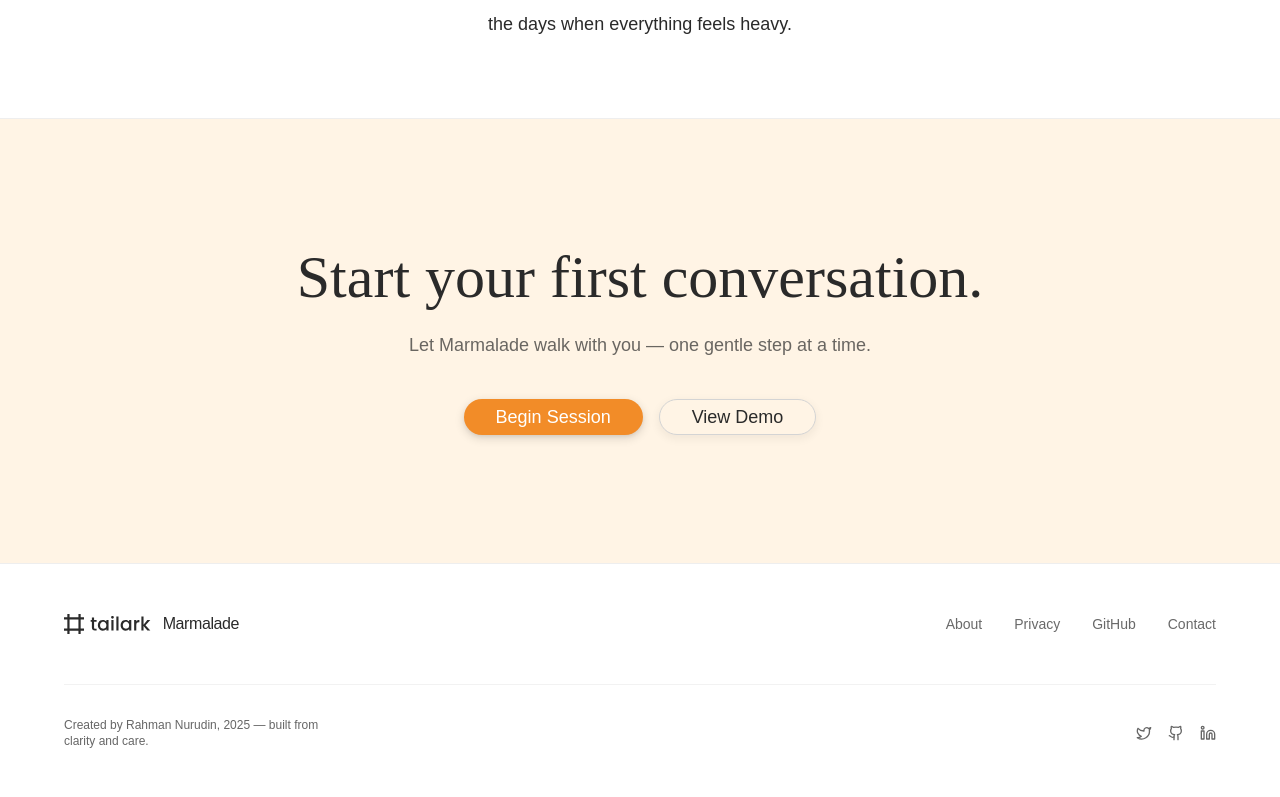
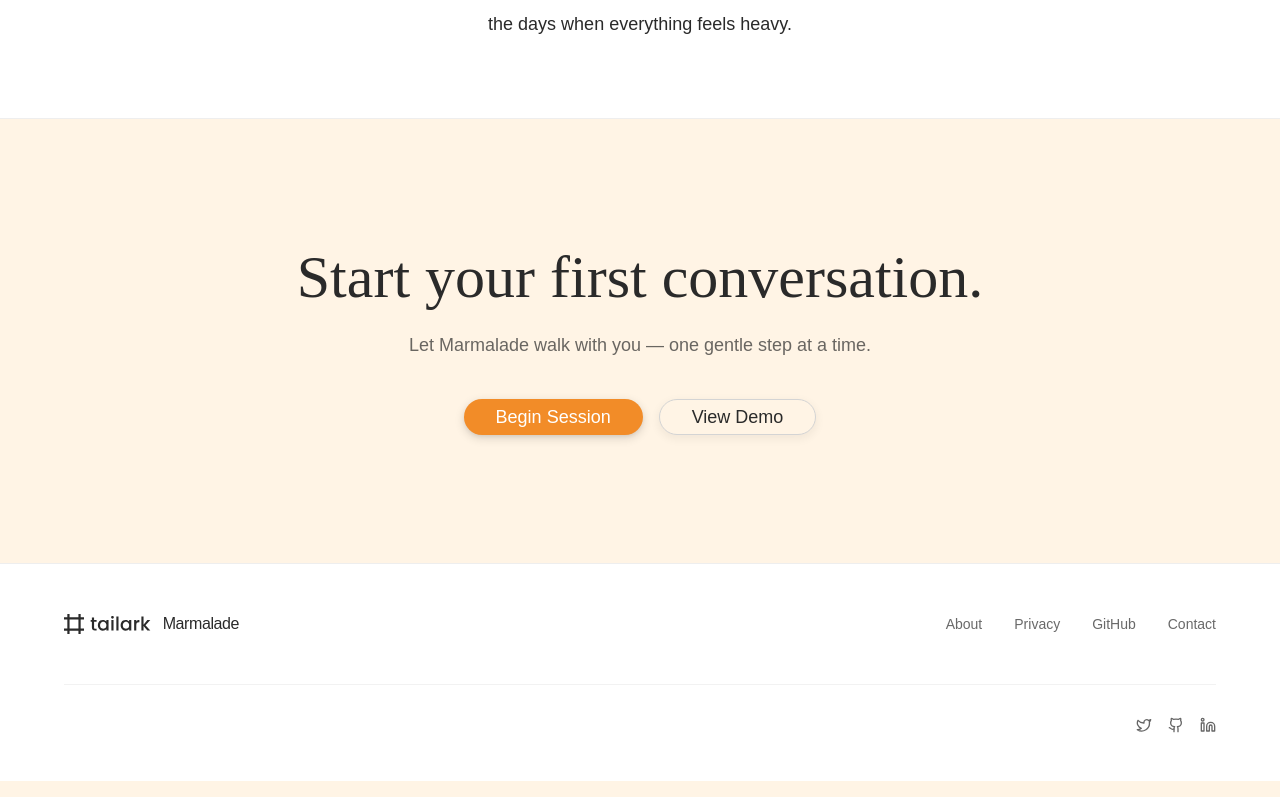
Before and after one commit to TraFost/Marmalade, a React (Vite) app in the folder client/: page / in a window 1280 px wide. Shown: the part 3639-4436 px from the top of the page. Built offline with nearby package versions, Linux system fonts and the light colour scheme.

Commit message:
feat: remove author credit from footer component

```diff
--- a/client/src/shared/components/molecules/footer.tsx
+++ b/client/src/shared/components/molecules/footer.tsx
@@ -112,7 +112,6 @@ export function Footer({ className }: FooterProps) {
 				</div>
 			</div>
 			<div className="mx-auto mt-12 flex max-w-6xl flex-col items-center justify-between gap-4 border-t border-border/30 pt-8 text-center text-xs text-muted-foreground md:flex-row md:text-left">
-				<p>Created by Rahman Nurudin, 2025 — built from clarity and care.</p>
 				<div className="flex w-full justify-center gap-4 md:justify-end">
 					{socialIcons.map((social) =>
 						social.href ? (
```
